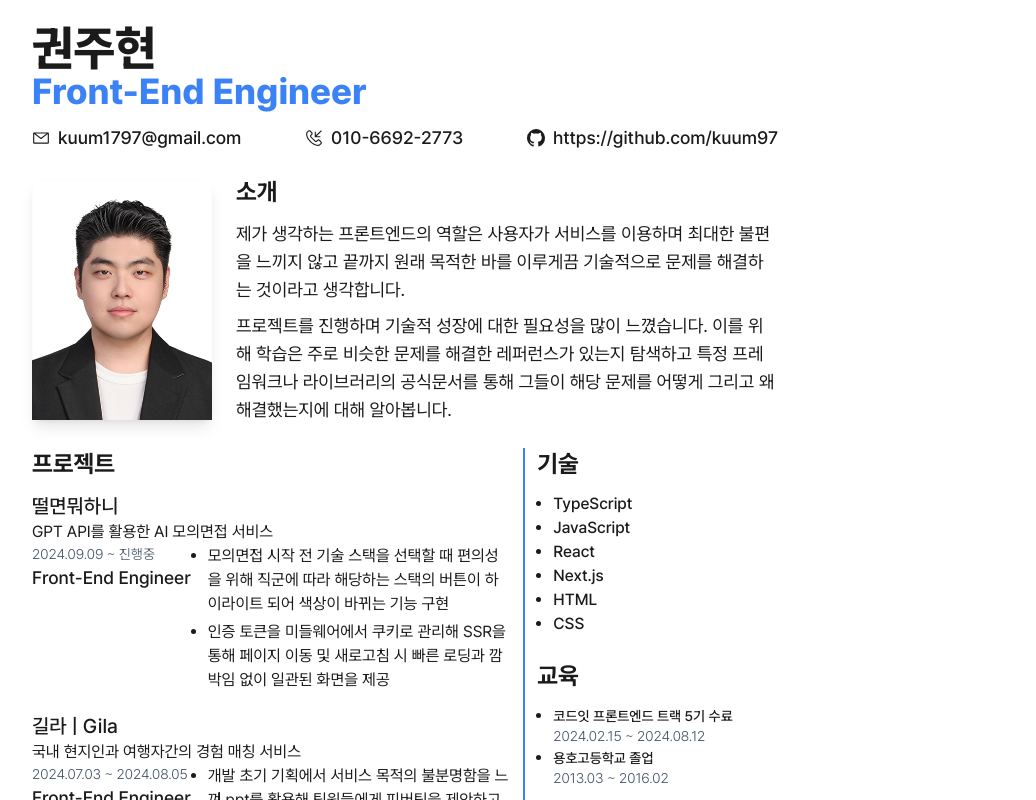
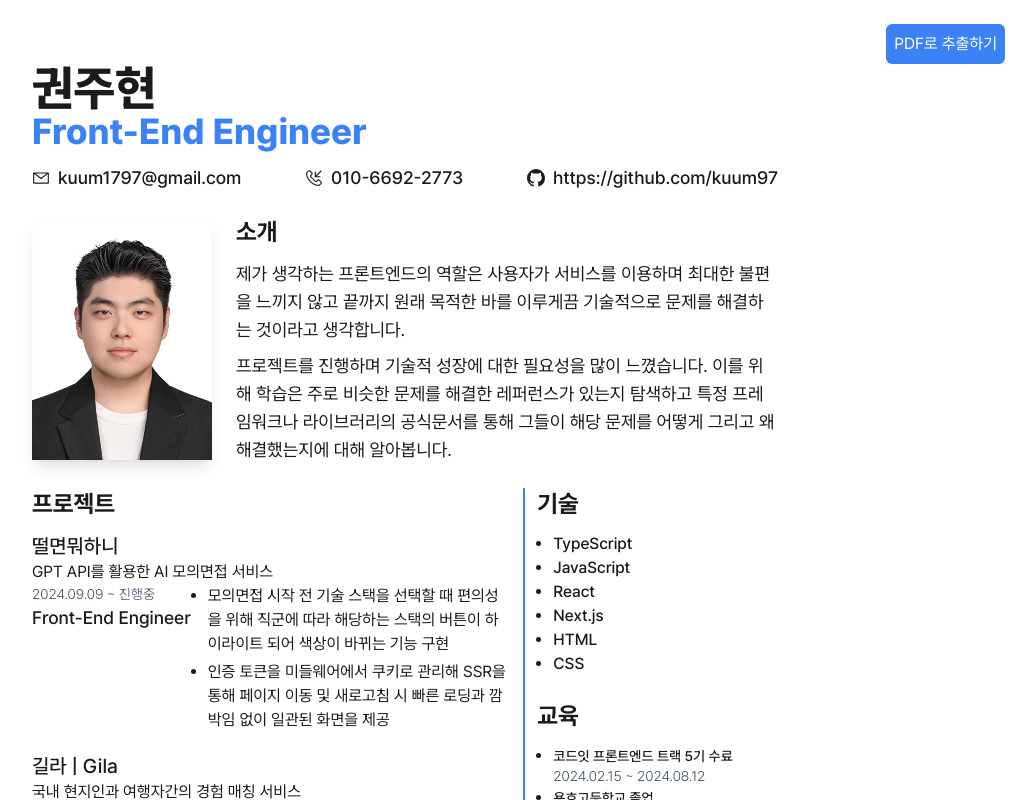
Before and after one commit to kuum97/resume, a Next.js app: page / in a window 1280 px wide. Shown: the top 800 px of the page, without its empty margins (235-1271 px from the left). Built offline with nearby package versions, Linux system fonts and the light colour scheme.

Commit message:
Feat pdf export button for client page

```diff
--- a/app/page.tsx
+++ b/app/page.tsx
@@ -1,9 +1,11 @@
+import ExportPDFButton from "@/components/exportPDFButton";
 import Resume from "@/components/resume";
 
 export default function Home() {
   return (
-    <div className="w-screen">
+    <div className="w-screen py-10 relative">
       <Resume />
+      <ExportPDFButton />
     </div>
   );
 }
--- /dev/null
+++ b/components/exportPDFButton/index.tsx
@@ -0,0 +1,26 @@
+"use client";
+
+import { handleExportPDF } from "@/utils";
+import { useTransition } from "react";
+
+export default function ExportPDFButton() {
+  const [isPending, startTransition] = useTransition();
+
+  const handleClick = () => {
+    startTransition(async () => {
+      await handleExportPDF();
+    });
+  };
+
+  return (
+    <button
+      onClick={handleClick}
+      disabled={isPending}
+      className={`mt-6 p-2 bg-blue-500 text-white absolute top-0 right-10 rounded-md transition-colors ${
+        isPending ? "opacity-50 cursor-not-allowed" : "hover:bg-blue-700"
+      }`}
+    >
+      PDF로 추출하기
+    </button>
+  );
+}
--- /dev/null
+++ b/utils/index.ts
@@ -0,0 +1,11 @@
+export const handleExportPDF = async () => {
+  const response = await fetch("/api/export-pdf", { method: "GET" });
+  const blob = await response.blob();
+  const url = window.URL.createObjectURL(blob);
+  const a = document.createElement("a");
+  a.href = url;
+  a.download = "권주현_이력서.pdf";
+  document.body.appendChild(a);
+  a.click();
+  a.remove();
+};
```
